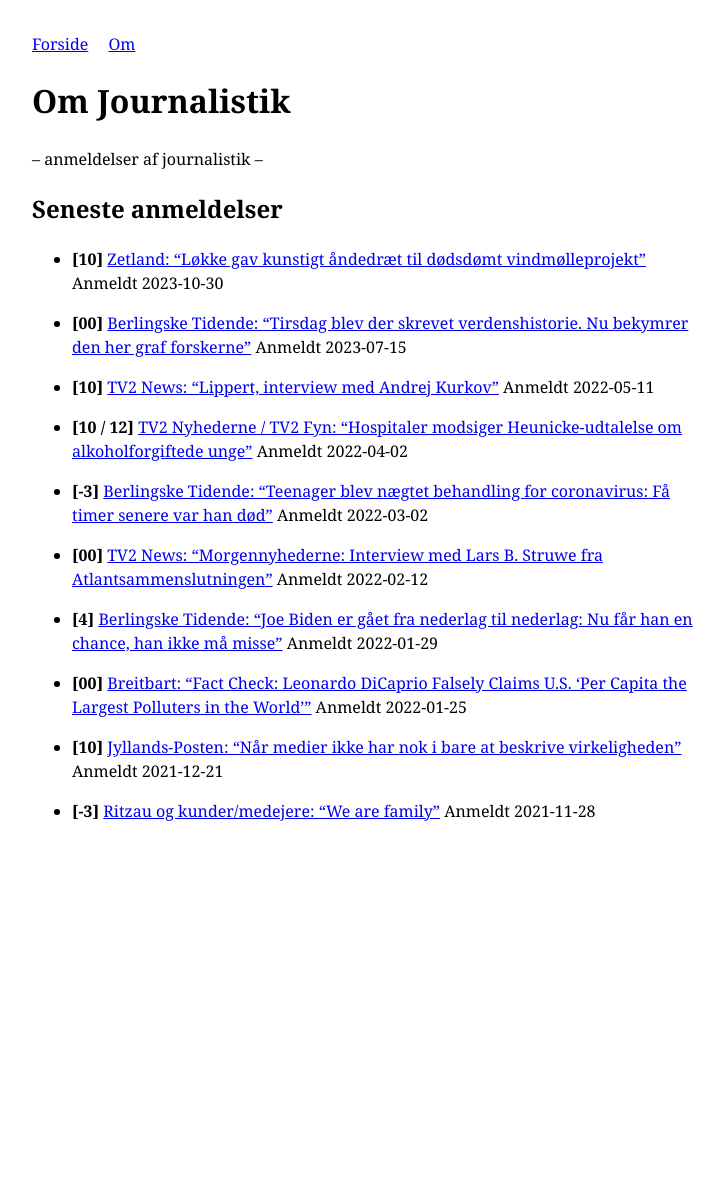
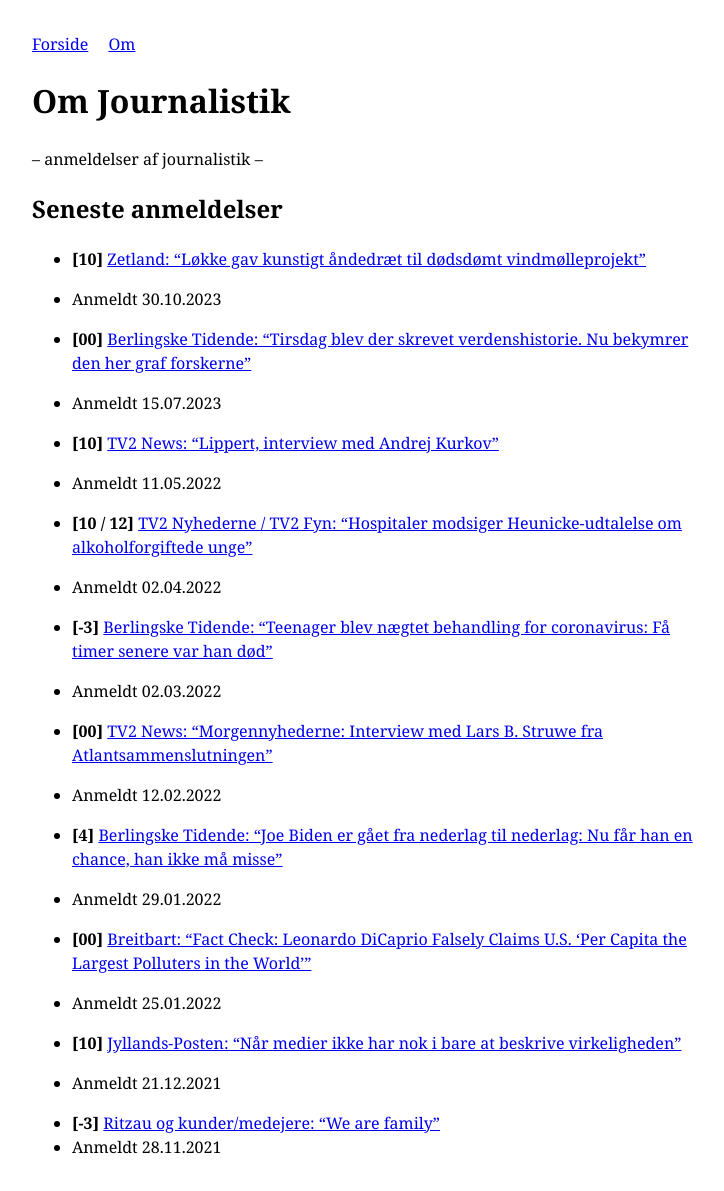
Before and after one commit to MichaelOAppel/OmJournalistik, a Jekyll site: the page built from index.md, in a window 1280 px wide. Shown: the whole page, without its empty margins (272-996 px from the left). Built offline with Jekyll 4.4.1, drawn with Linux system fonts in a browser that asks for light colours; before the commit the page ends 900 px from its top, so only the background shows below that; part of the change alters nothing that is shown.

```diff
--- a/index.md
+++ b/index.md
@@ -11,5 +11,5 @@ title: Forside
 
 {% for post in site.posts %}
 - **[{{ post.karakter }}]** [{{ post.medie }}: “{{ post.title }}”]({{ post.url | relative_url }})
-  Anmeldt {{ post.anmeldt }}
+- Anmeldt {{ post.anmeldt | date: "%d.%m.%Y" }}
 {% endfor %}
```
